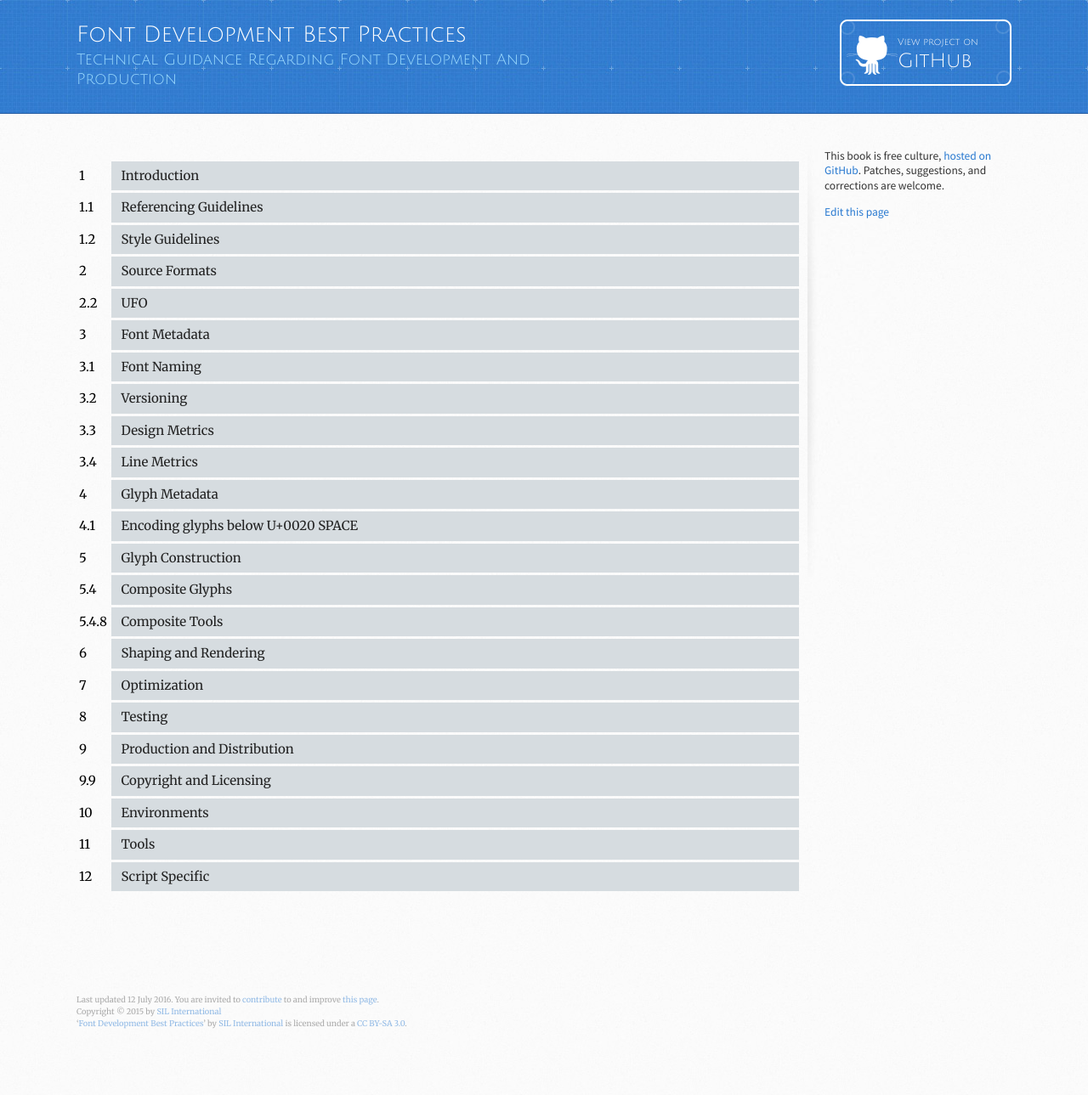
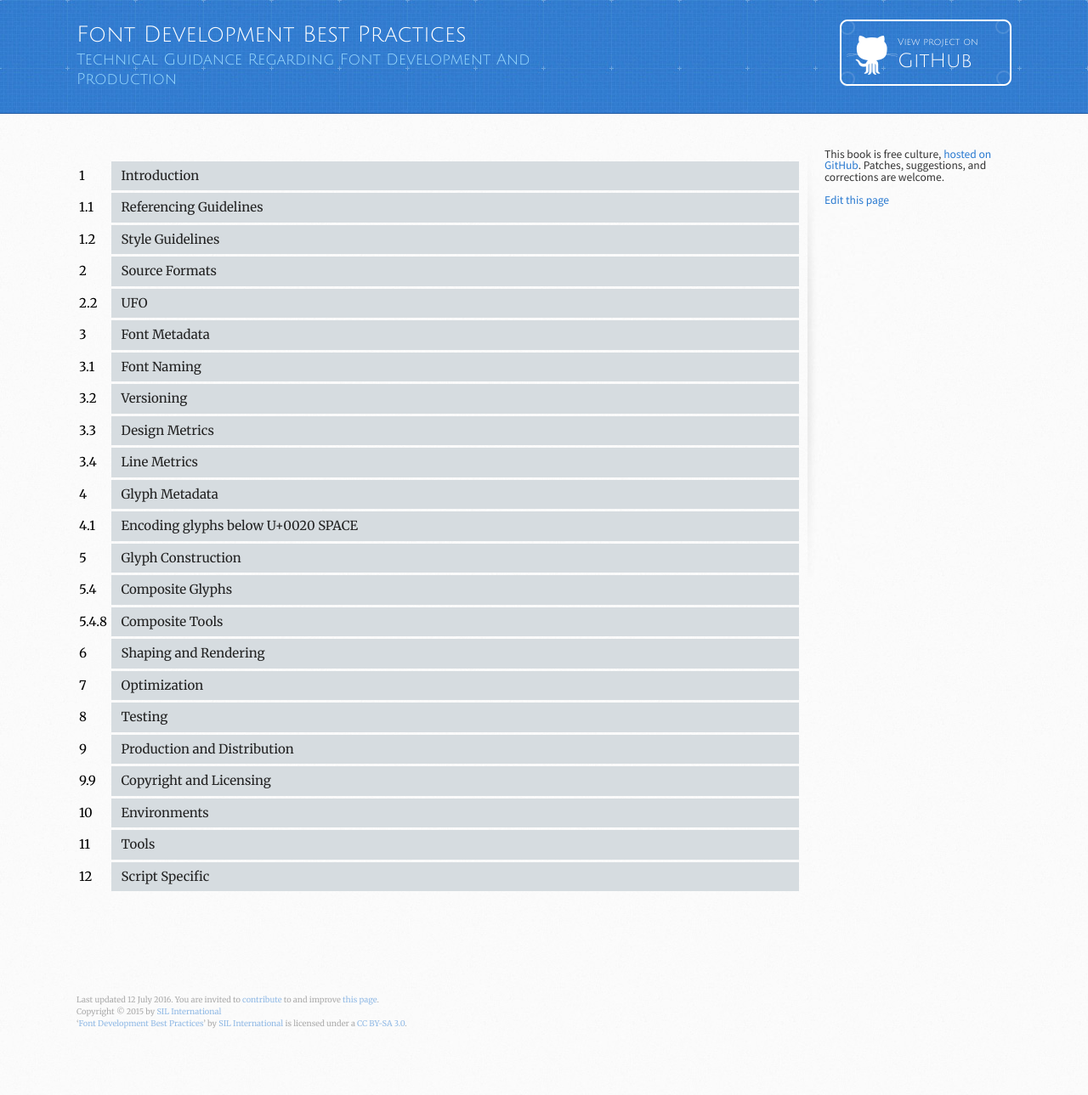
Before and after one commit to silnrsi/FDBP, a Jekyll site: the page built from en-US/index.md, in a window 1280 px wide. Shown: the whole page at 85% size. Built offline with Jekyll 4.4.1, drawn with Linux system fonts in a browser that asks for light colours.

Commit message:
allow two lines on navigation list

```diff
--- a/assets/stylesheets/stylesheet.css
+++ b/assets/stylesheets/stylesheet.css
@@ -237,7 +237,8 @@ aside#sidebar {
   background: transparent url(../images/sidebar-bg.jpg) 0 0 no-repeat;
 /*  font-size: .62em; */
   font-size: .9em;
-  line-height: 1.3;
+/*  line-height: 1.3; */
+  line-height: 1.0;
   font-weight: 400;
 }
 
```
